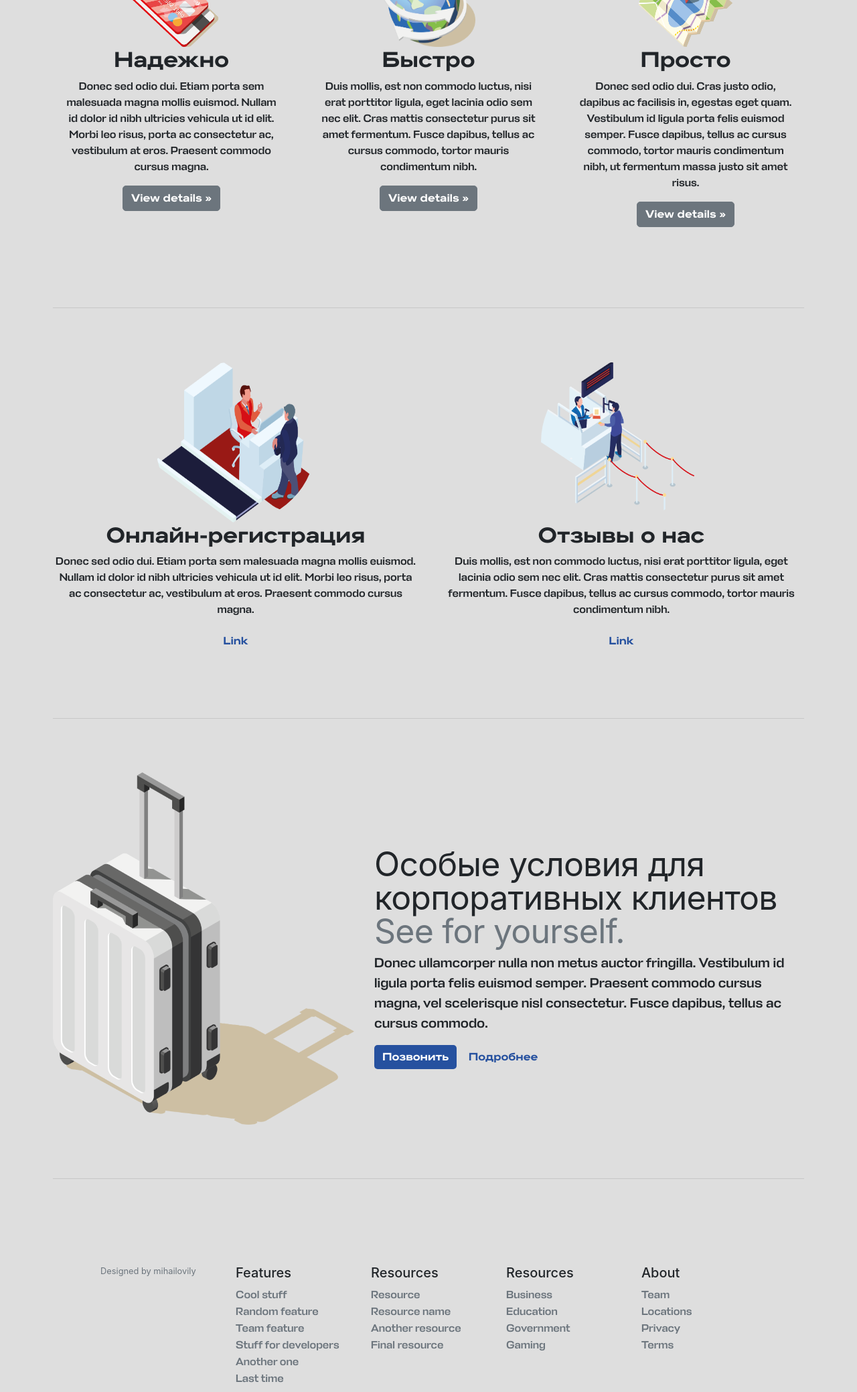
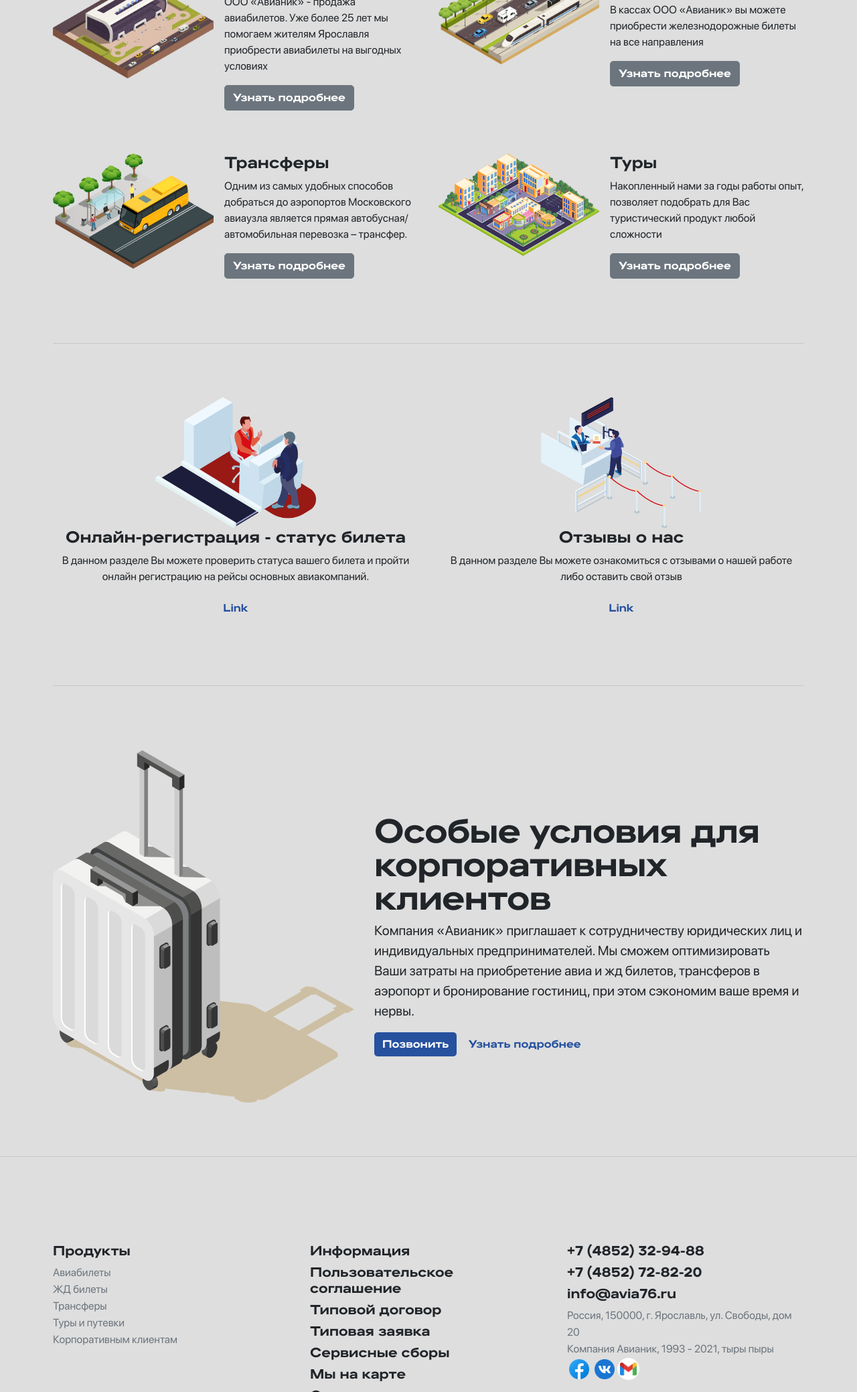
Before and after one commit to Mihailovily/Avianik-reborn, a plain HTML site: page index.html in a window 1280 px wide. Shown: the part 722-2800 px from the top of the page at 67% size. Drawn offline with Linux system fonts and the light colour scheme; files whose address does not match are found by name.

Commit message:
Продолжаю работу
Фиксы сайта в дексктоп версии

```diff
--- a/css/main.css
+++ b/css/main.css
@@ -2,14 +2,21 @@
     font-family: Rocket;
     src: url('../font/rocket.ttf');
 }
+
 @font-face {
     font-family: Stapel;
-    src: url('../font/Stapel_Medium.otf');
+    src: url('../font/SFProDisplay-Regular.ttf');
 }
-.rocket, button, .btn {
+
+.rocket,
+button,
+.btn {
     font-family: 'Rocket';
 }
-.stapel, a, p{
+
+.stapel,
+a,
+p {
     font-family: 'Stapel';
 }
 
@@ -26,7 +33,24 @@
         display: none;
     }
 }
-.nav-item{
+
+.nav-item {
     margin-left: 2.5em;
 }
-.btn{border-radius: 5px;}
+
+.btn {
+    border-radius: 5px;
+}
+
+.oneline {
+    display: table;
+}
+
+.onelinen {
+    display: table-cell;
+    vertical-align: middle;
+}
+
+.oneline img {
+    margin-right: 1em;
+}
--- a/index.html
+++ b/index.html
@@ -4,8 +4,7 @@
 <head>
     <meta charset="utf-8">
     <meta name="viewport" content="width=device-width, initial-scale=1, shrink-to-fit=no">
-  <meta name="description"
-    content="Пример на bootstrap 4: Карусель, навигационная панель и новые компоненты. Версия v4.0.0">
+    <meta name="description" content="Пример на bootstrap 4: Карусель, навигационная панель и новые компоненты. Версия v4.0.0">
     <meta name="author" content="">
     <link rel="icon" href="favicon.ico">
     <title>Авианик</title>
@@ -18,10 +17,6 @@
     <header>
         <nav class="navbar navbar-expand-md navbar-light fixed-top bg-white">
             <a class="navbar-brand rocket" href="#" style="color: #26519F; margin-left: 5%;">авианик.</a>
-      <button class="navbar-toggler" type="button" data-toggle="collapse" data-target="#navbarCollapse"
-        aria-controls="navbarCollapse" aria-expanded="false" aria-label="Toggle navigation">
-        <span class="navbar-toggler-icon"></span>
-      </button>
             <div class="collapse navbar-collapse" id="navbarCollapse">
                 <ul class="navbar-nav mr-auto">
                     <li class="nav-item">
@@ -43,13 +38,11 @@
 
     <main role="main">
         <div class="container marketing">
-
             <div class="row featurette">
                 <div class="col-md-7">
                     <h2 class="featurette-heading rocket">Продаем билеты более четверти века</h2>
-          <p class="lead">Donec ullamcorper nulla non metus auctor fringilla. Vestibulum id ligula porta felis euismod
-            semper. Praesent commodo cursus magna, vel scelerisque nisl consectetur. Fusce dapibus, tellus ac cursus
-            commodo.</p>
+                    <p class="lead">Donec ullamcorper nulla non metus auctor fringilla. Vestibulum id ligula porta felis euismod semper. Praesent commodo cursus magna, vel scelerisque nisl consectetur. Fusce dapibus, tellus ac cursus commodo.
+                    </p>
                     <a href="#" class="btn btn-info" role="button">Наш адрес</a>
                     <button type="button" class="btn btn-link">Узнать подробнее</button>
                 </div>
@@ -59,142 +52,142 @@
             </div>
             <hr class="featurette-divider">
             <div class="row">
-        <div class="col-lg-4">
-          <img class="" src="img/3.png" alt="Generic placeholder image" width="140" height="140">
-          <h2 class='rocket'>Надежно</h2>
-          <p>Donec sed odio dui. Etiam porta sem malesuada magna mollis euismod. Nullam id dolor id nibh ultricies
-            vehicula ut id elit. Morbi leo risus, porta ac consectetur ac, vestibulum at eros. Praesent commodo cursus
-            magna.</p>
-          <p><a class="btn btn-secondary" href="#" role="button">View details &raquo;</a></p>
-        </div><!-- /.col-lg-4 -->
-        <div class="col-lg-4">
-          <img class="" src="img/4.png" alt="Generic placeholder image" width="140" height="140">
-          <h2 class='rocket'>Быстро</h2>
-          <p>Duis mollis, est non commodo luctus, nisi erat porttitor ligula, eget lacinia odio sem nec elit. Cras
-            mattis consectetur purus sit amet fermentum. Fusce dapibus, tellus ac cursus commodo, tortor mauris
-            condimentum nibh.</p>
-          <p><a class="btn btn-secondary" href="#" role="button">View details &raquo;</a></p>
-        </div><!-- /.col-lg-4 -->
-        <div class="col-lg-4">
-          <img class="" src="img/5.png" alt="Generic placeholder image" width="140" height="140">
-          <h2 class="rocket">Просто</h2>
-          <p>Donec sed odio dui. Cras justo odio, dapibus ac facilisis in, egestas eget quam. Vestibulum id ligula porta
-            felis euismod semper. Fusce dapibus, tellus ac cursus commodo, tortor mauris condimentum nibh, ut fermentum
-            massa justo sit amet risus.</p>
-          <p><a class="btn btn-secondary" href="#" role="button">View details &raquo;</a></p>
+                <div class="col-lg-6 oneline">
+                    <img class="" src="img/planeIso.png" alt="Generic placeholder image" width="240">
+                    <div class="onelinen">
+                        <h2 class='rocket'>Авиабилеты</h2>
+                        <p>Основное направление деятельности ООО «Авианик» - продажа авиабилетов. Уже более 25 лет мы помогаем жителям Ярославля приобрести авиабилеты на выгодных условиях</p>
+                        <p><a class="btn btn-secondary" href="#" role="button">Узнать подробнее</a></p>
+                    </div>
+                </div>
+                <!-- /.col-lg-4 -->
+                <div class="col-lg-6 oneline">
+                    <img class="" src="img/trainIso.png" alt="Generic placeholder image" width="240">
+                    <div class="onelinen">
+                        <h2 class='rocket'>ЖД билеты</h2>
+                        <p>В кассах ООО «Авианик» вы можете приобрести железнодорожные билеты на все направления</p>
+                        <p><a class="btn btn-secondary" href="#" role="button">Узнать подробнее</a></p>
+                    </div>
+                </div>
+                <!-- /.col-lg-4 -->
+                <div class="col-lg-6 oneline" style="margin-top: 3em;">
+                    <img class="" src="img/busIso.png" alt="Generic placeholder image" width="240">
+                    <div class="onelinen">
+                        <h2 class="rocket">Трансферы</h2>
+                        <p>Одним из самых удобных способов добраться до аэропортов Московского авиаузла является прямая автобусная/автомобильная перевозка – трансфер.</p>
+                        <p><a class="btn btn-secondary" href="#" role="button">Узнать подробнее</a></p>
+                    </div>
+                </div>
+                <div class="col-lg-6 oneline" style="margin-top: 3em;">
+                    <img class="" src="img/cityIso.png" alt="Generic placeholder image" width="240">
+                    <div class="onelinen">
+                        <h2 class="rocket">Туры</h2>
+                        <p>Накопленный нами за годы работы опыт, позволяет подобрать для Вас туристический продукт любой сложности</p>
+                        <p><a class="btn btn-secondary" href="#" role="button">Узнать подробнее</a></p>
+                    </div>
                 </div>
             </div>
             <hr class="featurette-divider">
-
             <div class="row">
                 <div class="col-lg-6" style="text-align: center;">
-          <img class="rounded-circle" src="img/8.png" alt="Generic placeholder image" width="240" height="240">
-          <h2 class='rocket'>Онлайн-регистрация</h2>
-          <p>Donec sed odio dui. Etiam porta sem malesuada magna mollis euismod. Nullam id dolor id nibh ultricies
-            vehicula ut id elit. Morbi leo risus, porta ac consectetur ac, vestibulum at eros. Praesent commodo cursus
-            magna.</p>
+                    <img src="img/8.png" alt="Generic placeholder image" width="240" height="195">
+                    <h2 class='rocket'>Онлайн-регистрация - статус билета</h2>
+                    <p>В данном разделе Вы можете проверить статуса вашего билета и пройти онлайн регистрацию на рейсы основных авиакомпаний.</p>
                     <p><button type="button" class="btn btn-link">Link</button></p>
-        </div><!-- /.col-lg-4 -->
+                </div>
                 <div class="col-lg-6" style="text-align: center;">
-          <img class="rounded-circle" src="img/9.png" alt="Generic placeholder image" width="240" height="240">
+                    <img src="img/9.png" alt="Generic placeholder image" width="240" height="195">
                     <h2 class='rocket'>Отзывы о нас</h2>
-          <p>Duis mollis, est non commodo luctus, nisi erat porttitor ligula, eget lacinia odio sem nec elit. Cras
-            mattis consectetur purus sit amet fermentum. Fusce dapibus, tellus ac cursus commodo, tortor mauris
-            condimentum nibh.</p>
+                    <p>В данном разделе Вы можете ознакомиться с отзывами о нашей работе либо оставить свой отзыв</p>
                     <p><button type="button" class="btn btn-link">Link</button></p>
-        </div><!-- /.col-lg-4 -->
+                </div>
+            </div>
+            <hr class="featurette-divider">
+            <div class="row featurette">
+                <div class="col-md-5">
+                    <img class="featurette-image img-fluid mx-auto" src="img/2.png" alt="Generic placeholder image" style="margin-top: 1em;">
+                </div>
+                <div class="col-md-7">
+                    <h2 class="featurette-heading rocket">Особые условия для корпоративных клиентов</h2>
+                    <p class="lead">Компания «Авианик» приглашает к сотрудничеству юридических лиц и индивидуальных предпринимателей. Мы сможем оптимизировать Ваши затраты на приобретение авиа и жд билетов, трансферов в аэропорт и бронирование гостиниц, при этом сэкономим
+                        ваше время и нервы.
+                    </p>
+                    <a href="#" class="btn btn-info" role="button">Позвонить</a>
+                    <button type="button" class="btn btn-link">Узнать подробнее</button>
                 </div>
 
-      <hr class="featurette-divider">
-
-      <div class="row featurette">
-        <div class="col-md-7 order-md-2">
-          <h2 class="featurette-heading">Особые условия для корпоративных клиентов <span class="text-muted">See for
-              yourself.</span></h2>
-          <p class="lead">Donec ullamcorper nulla non metus auctor fringilla. Vestibulum id ligula porta felis euismod
-            semper. Praesent commodo cursus magna, vel scelerisque nisl consectetur. Fusce dapibus, tellus ac cursus
-            commodo.</p>
-          <a href="#" class="btn btn-info" role="button">Позвонить</a>
-          <button type="button" class="btn btn-link">Подробнее</button>
-        </div>
-        <div class="col-md-5 order-md-1">
-          <img class="featurette-image img-fluid mx-auto" src="img/2.png" alt="Generic placeholder image">
             </div>
         </div>
+        <hr class="featurette-divider">
+        <footer class="container py-5">
+            <div class="row">
+                <div class="col-lg-4">
+                    <h5 class="rocket">Продукты</h5>
+                    <ul class="list-unstyled text-small">
+                        <li><a class="text-muted" href="#">Авиабилеты</a></li>
+                        <li><a class="text-muted" href="#">ЖД билеты</a></li>
+                        <li><a class="text-muted" href="#">Трансферы</a></li>
+                        <li><a class="text-muted" href="#">Туры и путевки</a></li>
+                        <li><a class="text-muted" href="#">Корпоративным клиентам</a></li>
+                    </ul>
+                </div>
+                <div class="col-lg-4">
+                    <h5 class="rocket">Информация</h5>
+                    <ul class="list-unstyled text-small">
+                        <li>
+                            <h5 class="rocket">Пользовательское соглашение</h5>
+                        </li>
+                        <li>
+                            <h5 class="rocket">Типовой договор</h5>
+                        </li>
+                        <li>
+                            <h5 class="rocket">Типовая заявка</h5>
+                        </li>
+                        <li>
+                            <h5 class="rocket">Сервисные сборы</h5>
+                        </li>
+                        <li>
+                            <h5 class="rocket">Мы на карте</h5>
+                        </li>
+                        <li>
+                            <h5 class="rocket">О нас</h5>
+                        </li>
+                        <li>
+                            <h5 class="rocket">Почему мы?</h5>
+                        </li>
+                    </ul>
+                </div>
+                <div class="col-lg-4">
+                    <h5 class="rocket">+7 (4852) 32-94-88</h5>
+                    <ul class="list-unstyled text-small">
+                        <li>
+                            <h5 class="rocket">+7 (4852) 72-82-20</h5>
+                        </li>
+                        <li>
+                            <h5 class="rocket">info@avia76.ru</h5>
+                        </li>
+                        <li>
+                            <a class="text-muted" href="#">Россия, 150000, г. Ярославль,
+                                ул. Свободы, дом 20</a>
+                        </li>
+                        <li>
+                            <a class="text-muted" href="#">Компания Авианик, 1993 - 2021, тыры пыры</a>
+                        </li>
+                        <li>
+                            <img src="img/icons/fb.png" width="36" style="margin-right: 0.1em;" /><img src="img/icons/vk.png" width="36" style="margin-right: 0.1em;" /><img src="img/icons/gmail.png" width="33" style="margin-right: 0.1em;" />
+                        </li>
 
-      <hr class="featurette-divider">
-
-      <!--<div class="row featurette">
-          <div class="col-md-7">
-            <h2 class="featurette-heading">And lastly, this one. <span class="text-muted">Checkmate.</span></h2>
-            <p class="lead">Donec ullamcorper nulla non metus auctor fringilla. Vestibulum id ligula porta felis euismod semper. Praesent commodo cursus magna, vel scelerisque nisl consectetur. Fusce dapibus, tellus ac cursus commodo.</p>
-          </div>
-          <div class="col-md-5">
-            <img class="featurette-image img-fluid mx-auto" data-src="holder.js/500x500/auto" alt="Generic placeholder image">
-          </div>
+                    </ul>
                 </div>
 
-        <hr class="featurette-divider">
-
-      </div>
-    -->
-
-      <!-- FOOTER -->
-
-      <footer class="container py-5">
-        <div class="row">
-          <div class="col-12 col-md">
-            <!-- <svg xmlns="http://www.w3.org/2000/svg" width="24" height="24" viewBox="0 0 24 24" fill="none" stroke="currentColor" stroke-width="2" stroke-linecap="round" stroke-linejoin="round" class="d-block mb-2"><circle cx="12" cy="12" r="10"></circle><line x1="14.31" y1="8" x2="20.05" y2="17.94"></line><line x1="9.69" y1="8" x2="21.17" y2="8"></line><line x1="7.38" y1="12" x2="13.12" y2="2.06"></line><line x1="9.69" y1="16" x2="3.95" y2="6.06"></line><line x1="14.31" y1="16" x2="2.83" y2="16"></line><line x1="16.62" y1="12" x2="10.88" y2="21.94"></line></svg>
-            -->
-            <small class="d-block mb-3 text-muted">Designed by mihailovily</small>
-          </div>
-          <div class="col-6 col-md">
-            <h5>Features</h5>
-            <ul class="list-unstyled text-small">
-              <li><a class="text-muted" href="#">Cool stuff</a></li>
-              <li><a class="text-muted" href="#">Random feature</a></li>
-              <li><a class="text-muted" href="#">Team feature</a></li>
-              <li><a class="text-muted" href="#">Stuff for developers</a></li>
-              <li><a class="text-muted" href="#">Another one</a></li>
-              <li><a class="text-muted" href="#">Last time</a></li>
-            </ul>
-          </div>
-          <div class="col-6 col-md">
-            <h5>Resources</h5>
-            <ul class="list-unstyled text-small">
-              <li><a class="text-muted" href="#">Resource</a></li>
-              <li><a class="text-muted" href="#">Resource name</a></li>
-              <li><a class="text-muted" href="#">Another resource</a></li>
-              <li><a class="text-muted" href="#">Final resource</a></li>
-            </ul>
-          </div>
-          <div class="col-6 col-md">
-            <h5>Resources</h5>
-            <ul class="list-unstyled text-small">
-              <li><a class="text-muted" href="#">Business</a></li>
-              <li><a class="text-muted" href="#">Education</a></li>
-              <li><a class="text-muted" href="#">Government</a></li>
-              <li><a class="text-muted" href="#">Gaming</a></li>
-            </ul>
-          </div>
-          <div class="col-6 col-md">
-            <h5>About</h5>
-            <ul class="list-unstyled text-small">
-              <li><a class="text-muted" href="#">Team</a></li>
-              <li><a class="text-muted" href="#">Locations</a></li>
-              <li><a class="text-muted" href="#">Privacy</a></li>
-              <li><a class="text-muted" href="#">Terms</a></li>
-            </ul>
-          </div>
             </div>
         </footer>
         <footer class="container">
             <p class="float-right"><a href="#">Наверх</a></p>
-        <p>&copy; 1992-2021 Авианик &middot; <a href="#">Privacy</a> &middot; <a href="#">Terms</a></p>
+            <p>&copy; designed by mihailovily</p>
         </footer>
     </main>
-  <script src="js/jquery-slim.min.js" integrity="sha384-KJ3o2DKtIkvYIK3UENzmM7KCkRr/rE9/Qpg6aAZGJwFDMVNA/GpGFF93hXpG5KkN"
-    crossorigin="anonymous"></script>
+    <script src="js/jquery-slim.min.js" integrity="sha384-KJ3o2DKtIkvYIK3UENzmM7KCkRr/rE9/Qpg6aAZGJwFDMVNA/GpGFF93hXpG5KkN" crossorigin="anonymous"></script>
     <script>
         window.jQuery || document.write('<script src="../../../../assets/js/vendor/jquery-slim.min.js"><\/script>')
     </script>
--- /dev/null
+++ b/robots.txt.txt
@@ -0,0 +1,2 @@
+User-agent: *
+Disallow: /
```
Also changed, not shown: css/bootstrap.css, font/SFProDisplay-Regular.ttf (added), img/busIso.png (added), img/cityIso.png (added), img/icons/fb.png (added), img/icons/gmail.png (added), img/icons/icons8-spotify.svg (added), img/icons/vk.png (added), img/planeIso.png (added), img/trainIso.png (added). Lines whose indentation alone changed are shown as unchanged.
